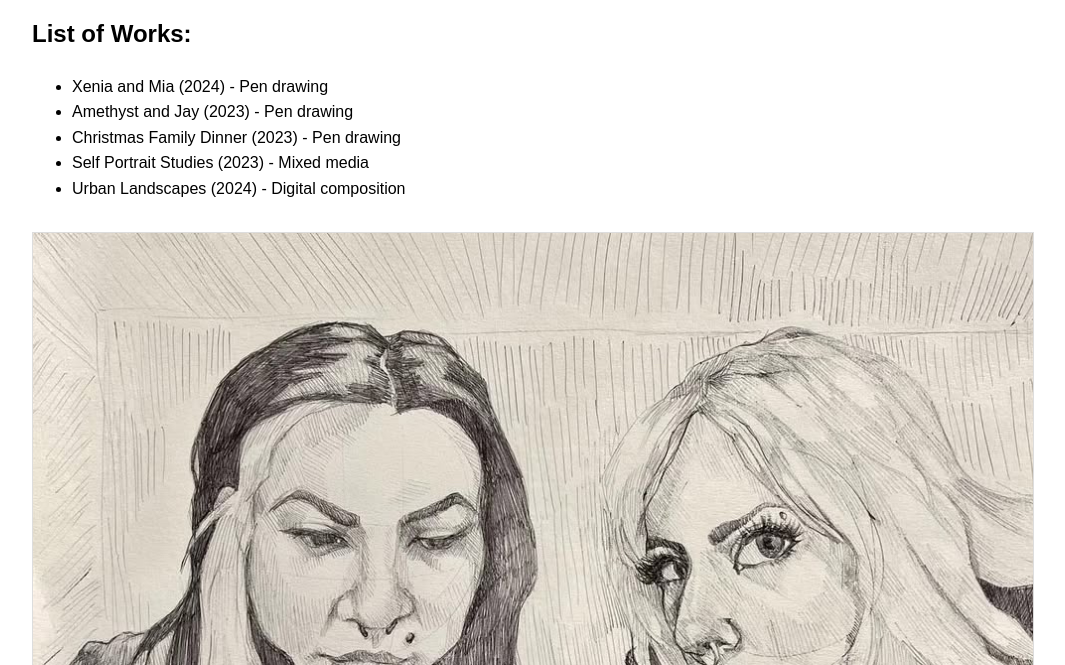
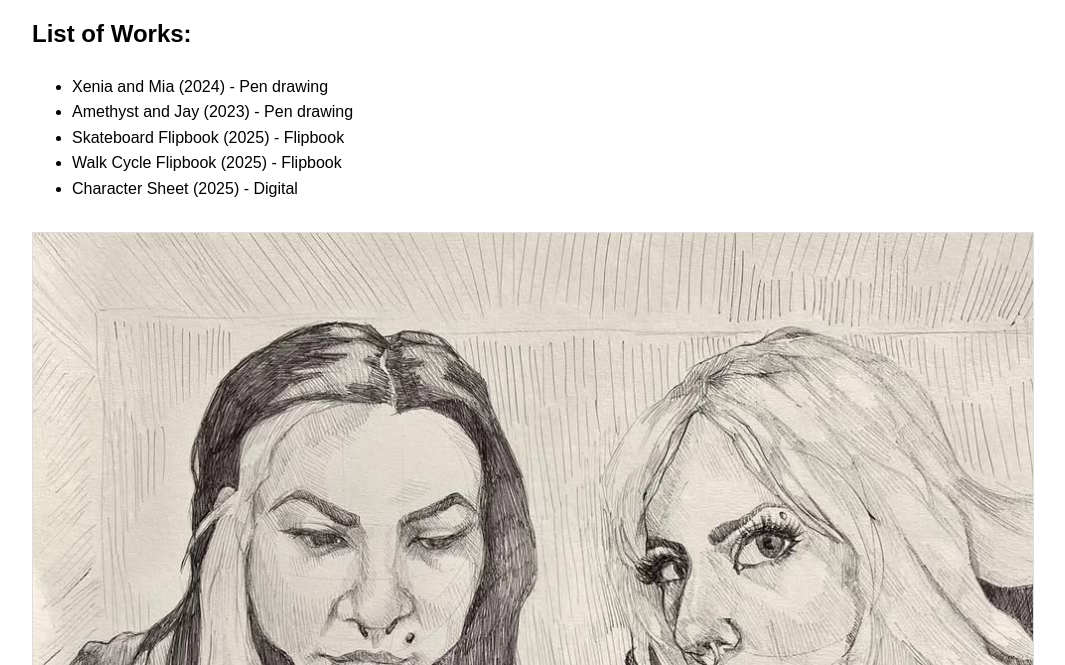
Before and after one commit to Avabrynnn/my_site, a plain HTML site: page artworks.html in a window 1280 px wide. Shown: the part 135-800 px from the top of the page, without its empty margins (108-1173 px from the left). Drawn offline with Linux system fonts and the light colour scheme.

Commit message:
Update artworks.html

```diff
--- a/artworks.html
+++ b/artworks.html
@@ -63,9 +63,9 @@
         <ul>
             <li>Xenia and Mia (2024) - Pen drawing</li>
             <li>Amethyst and Jay (2023) - Pen drawing</li>
-            <li>Christmas Family Dinner (2023) - Pen drawing</li>
-            <li>Self Portrait Studies (2023) - Mixed media</li>
-            <li>Urban Landscapes (2024) - Digital composition</li>
+            <li>Skateboard Flipbook (2025) - Flipbook</li>
+            <li>Walk Cycle Flipbook (2025) - Flipbook</li>
+            <li>Character Sheet (2025) - Digital</li>
         </ul>
     </div>
 
```
